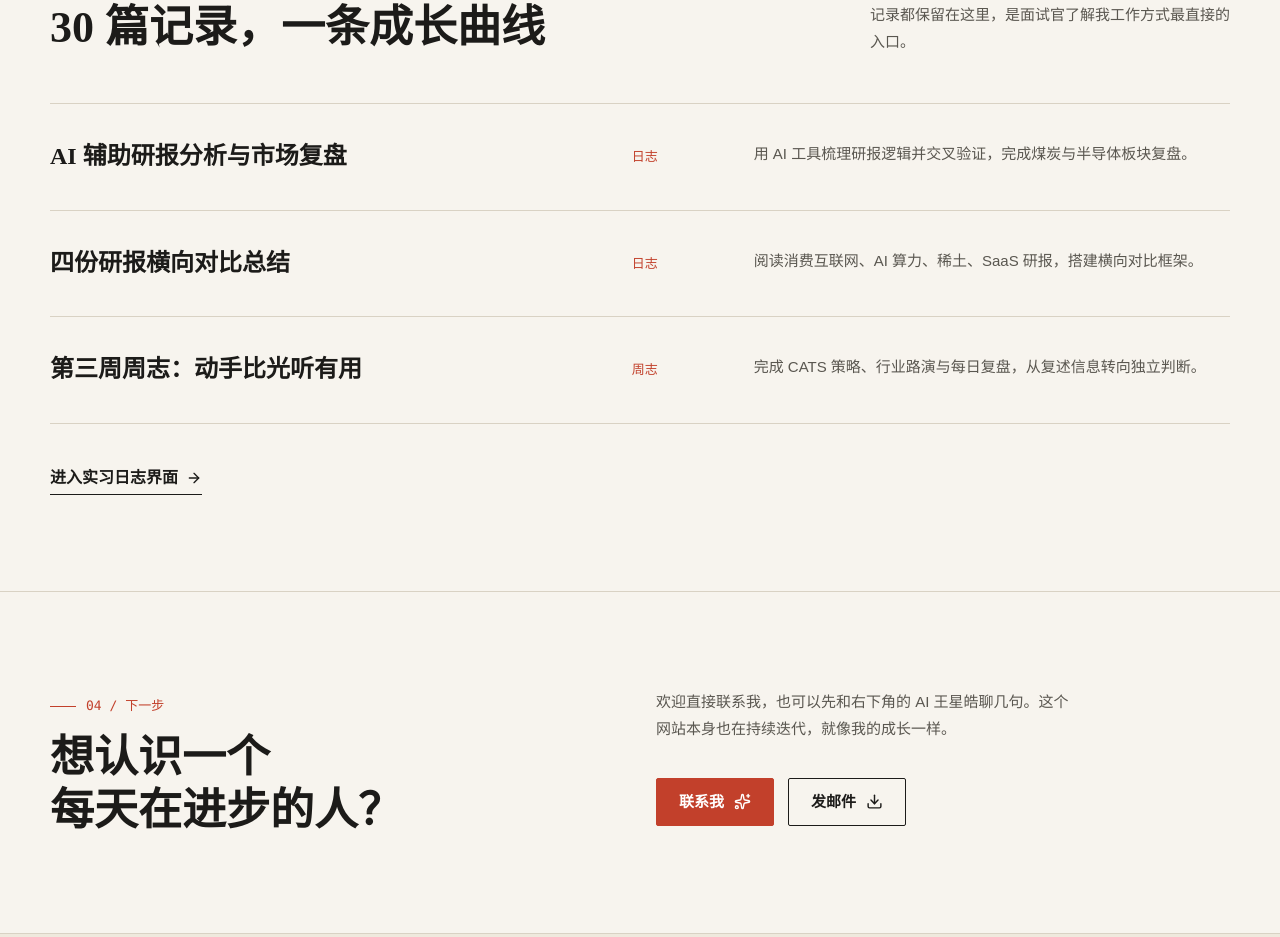
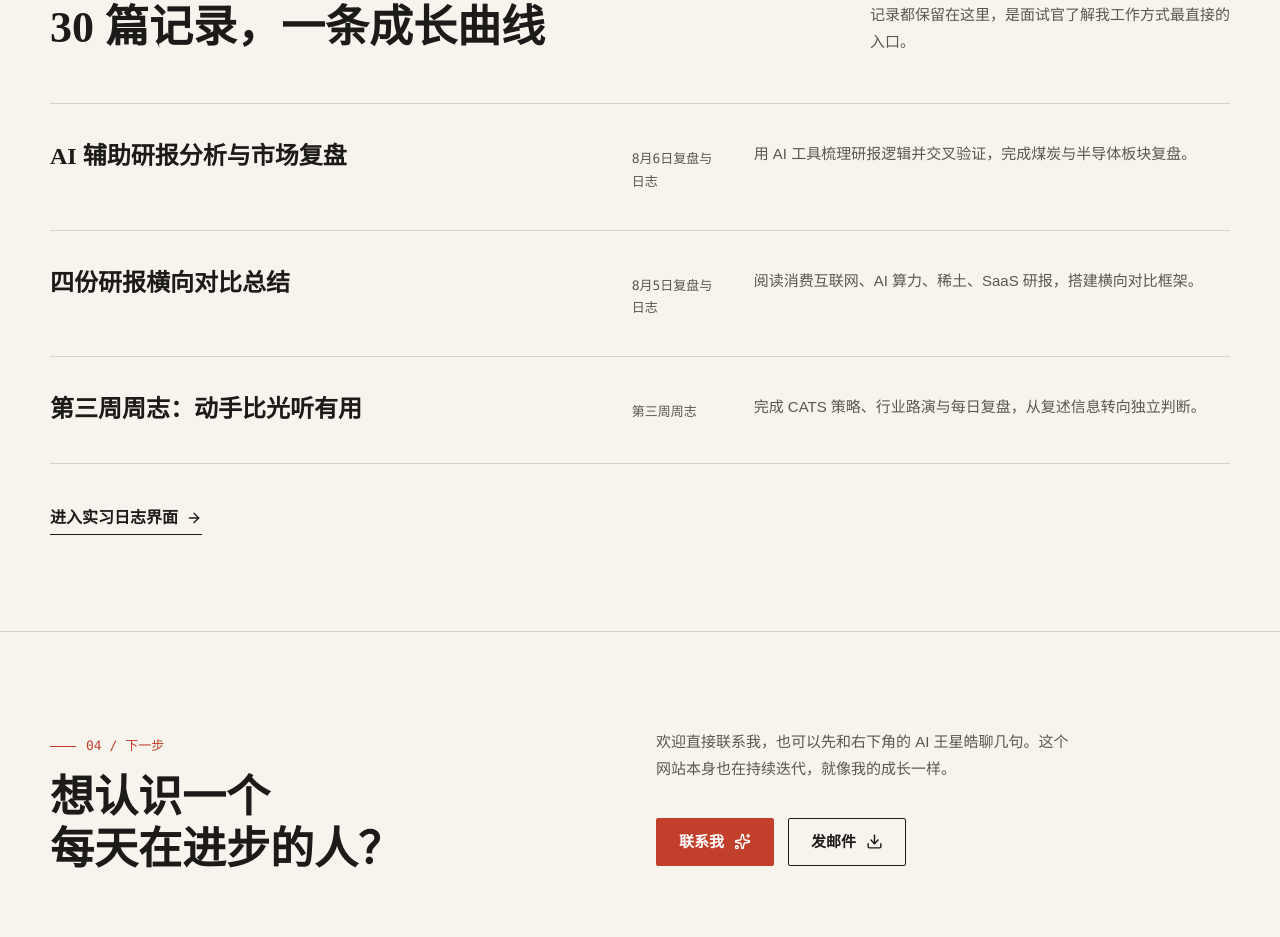
Before and after one commit to Xinghao793/xinghao-portfolio, a Next.js app: page / in a window 1280 px wide. Shown: the part 3318-4255 px from the top of the page. Built offline with nearby package versions, Linux system fonts and the light colour scheme.

Commit message:
fix: 首页日志列表第二列显示原始文件名

```diff
--- a/app/globals.css
+++ b/app/globals.css
@@ -509,6 +509,13 @@ button {
   line-height: 1.4;
 }
 
+.feature-file {
+  font-family: var(--font-mono);
+  font-size: 13px;
+  color: var(--ink-soft);
+  padding-top: 8px;
+}
+
 .feature-desc {
   color: var(--ink-soft);
   font-size: 15px;
--- a/app/page.tsx
+++ b/app/page.tsx
@@ -176,9 +176,7 @@ export default function HomePage() {
               <Reveal key={entry.id} delay={index * 0.06}>
                 <Link href={`/journal/${entry.id}`} className="feature-item">
                   <div className="feature-title">{entry.event}</div>
-                  <div className="feature-index">
-                    {entry.type === "daily" ? "日志" : "周志"}
-                  </div>
+                  <div className="feature-file">{entry.title}</div>
                   <div className="feature-desc">{entry.eventSummary}</div>
                 </Link>
               </Reveal>
```
